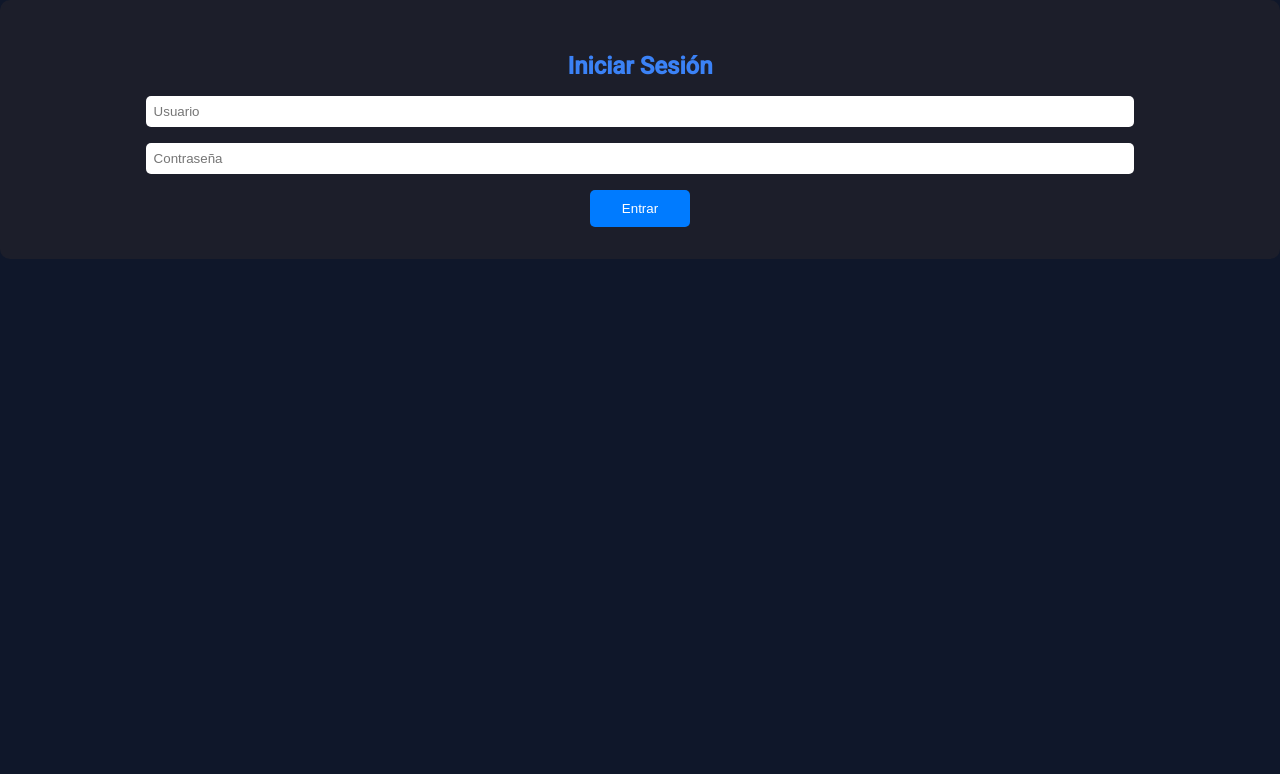
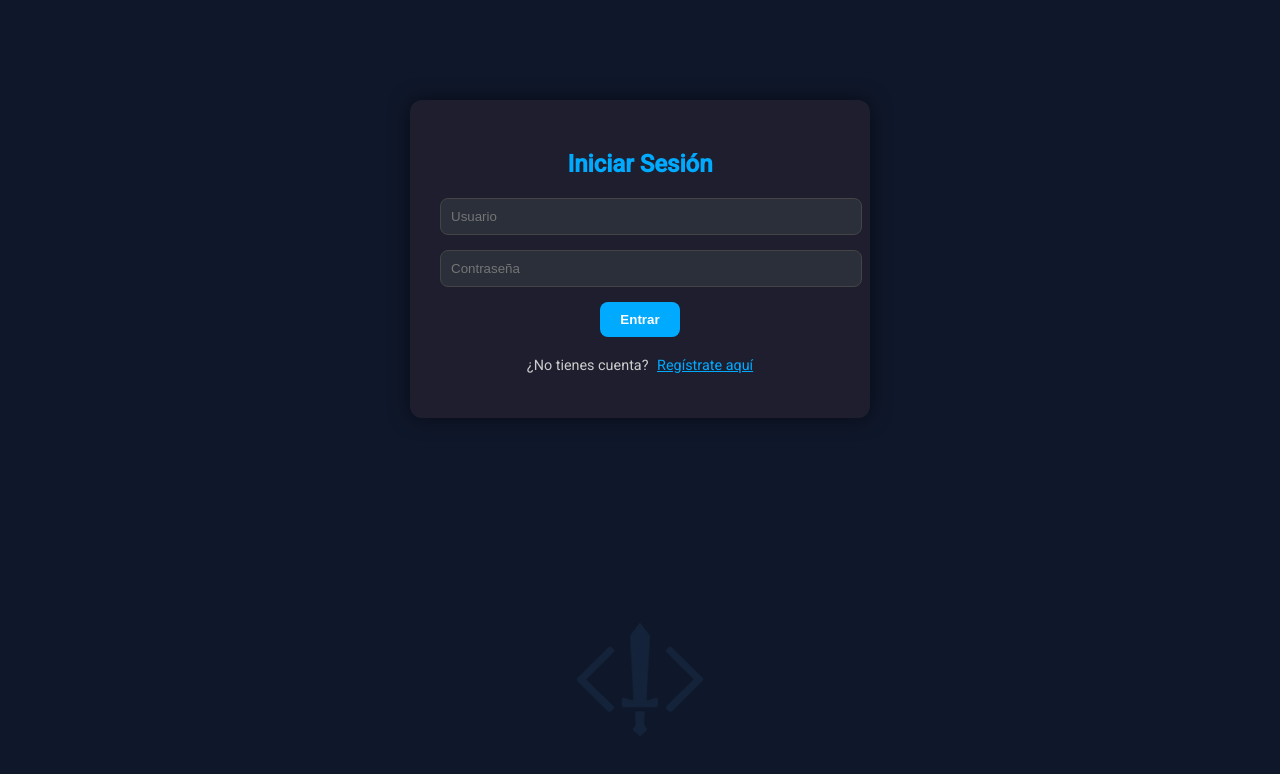
Before and after one commit to sergiioadan/code-battle-front, an Angular app: page /login in a window 1280 px wide. Shown: the top 774 px of the page. Built offline with nearby package versions, Linux system fonts and the light colour scheme.

Commit message:
feat: add logo in login and register

```diff
--- a/src/app/app.ts
+++ b/src/app/app.ts
@@ -3,6 +3,7 @@ import { RouterOutlet } from '@angular/router';
 import { TopbarComponent } from './pages/topbar/topbar';
 import { CommonModule } from '@angular/common';
 import { Router, NavigationEnd } from '@angular/router';
+
 
 
 @Component({
@@ -17,12 +18,25 @@ export class App {
   protected title = 'juego-interactivo';
   mostrarTopbar = true;
 
+
   constructor(private router: Router) {
     this.router.events.subscribe(event => {
       if (event instanceof NavigationEnd) {
-        const rutasSinTopbar = ['/', '/login', '/registro'];
+        const rutasSinTopbar = ['/inicio', '/login', '/register'];
+        const rutasConFondo = ['/login', '/register'];
+
         this.mostrarTopbar = !rutasSinTopbar.includes(event.urlAfterRedirects);
+
+        if (rutasConFondo.includes(event.urlAfterRedirects)) {
+          document.body.classList.add('fondo-logo');
+        } else {
+          document.body.classList.remove('fondo-logo');
+        }
+
+        console.log('URL después de redirección:', event.urlAfterRedirects);
       }
     });
+
+
 }
 }
--- a/src/app/pages/dashboard/dashboard.html
+++ b/src/app/pages/dashboard/dashboard.html
@@ -1,8 +1,15 @@
+
 <div class="dashboard-container">
-  <h1>Centro de Control</h1>
+  <h1 class="dashboard-title">Centro de Control</h1>
   <div class="dashboard-buttons">
-    <button class="dashboard-btn" (click)="irAInfoJugador()">🎮 Información del Jugador</button>
-    <button class="dashboard-btn" (click)="irAEstadisticas()">📊 Estadísticas</button>
-    <button class="dashboard-btn" (click)="jugar()">▶️ Jugar</button>
+    <button class="dashboard-btn"  (click)="irAInfoJugador()">
+      🎮 Información del Jugador
+    </button>
+    <button class="dashboard-btn"(click)="irAEstadisticas()">
+      📊 Estadísticas
+    </button>
+    <button class="dashboard-btn"(click)="jugar()">
+      ▶️ Jugar
+    </button>
   </div>
 </div>
--- a/src/app/pages/login/login.component.ts
+++ b/src/app/pages/login/login.component.ts
@@ -3,11 +3,13 @@ import { CommonModule } from '@angular/common';
 import { FormsModule } from '@angular/forms';
 import { AuthService } from '../../shared/services/auth.service';
 import { Router } from '@angular/router';
+import { RouterModule } from '@angular/router';
+
 
 @Component({
   selector: 'app-login',
   standalone: true,
-  imports: [CommonModule, FormsModule],
+  imports: [CommonModule, FormsModule,RouterModule],
   templateUrl: './login.html',
   styleUrls: ['./login.scss']
 })
--- a/src/app/pages/login/login.html
+++ b/src/app/pages/login/login.html
@@ -1,7 +1,16 @@
+<div class="login-wrapper">
   <div class="login-container">
     <h2>Iniciar Sesión</h2>
     <input type="text" [(ngModel)]="username" placeholder="Usuario" />
     <input type="password" [(ngModel)]="password" placeholder="Contraseña" />
     <button (click)="login()">Entrar</button>
     <p *ngIf="errorMessage" class="error">{{ errorMessage }}</p>
+
+    <p class="registro-link">
+      ¿No tienes cuenta?
+      <a routerLink="/register">Regístrate aquí</a>
+    </p>
   </div>
+
+  <div class="logo-fondo"></div>
+</div>
--- a/src/app/pages/login/login.scss
+++ b/src/app/pages/login/login.scss
@@ -1,30 +1,102 @@
 .login-container {
-  background: #1c1e2a;
-  color: white;
-  padding: 2rem;
-  border-radius: 10px;
+  max-width: 400px;
+  margin: 100px auto;
+  padding: 30px;
+  background-color: #1e1e2f;
+  border-radius: 12px;
+  box-shadow: 0 0 20px rgba(0, 0, 0, 0.5);
   text-align: center;
+  animation: fadeIn 0.5s ease-out;
+}
+
+.login-icon {
+  font-size: 2.5rem;
+  margin-bottom: 10px;
+}
+
+h2 {
+  color: #00aaff;
+  margin-bottom: 20px;
+}
 
 input {
-    display: block;
-    margin: 1rem auto;
-    padding: 0.5rem;
-    width: 80%;
-    border-radius: 5px;
-    border: none;
+  width: 100%;
+  margin-bottom: 15px;
+  padding: 10px;
+  border: 1px solid #444;
+  border-radius: 8px;
+  background-color: #2a2f3a;
+  color: white;
 }
 
 button {
-    background-color: #007bff;
+  background-color: #00aaff;
+  border: none;
+  padding: 10px 20px;
+  font-weight: bold;
   color: white;
-    border: none;
-    padding: 0.7rem 2rem;
-    border-radius: 5px;
+  border-radius: 8px;
   cursor: pointer;
+  transition: background-color 0.3s;
+
+  &:hover {
+    background-color: #008fcc;
+  }
 }
 
 .error {
-    color: red;
-    margin-top: 1rem;
+  margin-top: 10px;
+  color: #ff6b6b;
+}
+
+.registro-link {
+  margin-top: 20px;
+  font-size: 0.9rem;
+  color: #ccc;
+
+  a {
+    color: #00aaff;
+    text-decoration: underline;
+    margin-left: 5px;
+  }
+
+  a:hover {
+    color: #008fcc;
   }
 }
+.logo-fondo {
+  margin-top: 40px;
+  width: 310px;
+  height: 310px;
+  background-image: url('/assets/logo/codebattles-logo.png');
+  background-repeat: no-repeat;
+  background-size: contain;
+  background-position: center;
+  opacity: 0.12;
+  pointer-events: none;
+  z-index: 0;
+  animation: pulse 6s ease-in-out infinite;
+}
+
+@keyframes pulse {
+  0% {
+    transform: scale(1);
+    opacity: 0.12;
+  }
+  50% {
+    transform: scale(1.03);
+    opacity: 0.18;
+  }
+  100% {
+    transform: scale(1);
+    opacity: 0.12;
+  }
+}
+.login-wrapper {
+  display: flex;
+  flex-direction: column;
+  align-items: center;
+  justify-content: center;
+  height: 100vh; /* ocupa el alto completo de la ventana */
+  overflow: hidden;
+}
--- a/src/app/pages/registro/registro.html
+++ b/src/app/pages/registro/registro.html
@@ -1,10 +1,23 @@
-<div class="registro-container">
-  <h2>Registro</h2>
+<div class="registro-wrapper">
+  <div class="registro-container">
+    <h2>Registro</h2>
 
-<input [(ngModel)]="username" placeholder="Nombre de usuario" />
-<input [(ngModel)]="password" type="password" placeholder="Contraseña" />
-<button (click)="register()">Registrarse</button>
+    <input type="text" [(ngModel)]="username" placeholder="Nombre de usuario" />
+    <p *ngIf="usernameError" class="error">{{ usernameError }}</p>
 
-<div *ngIf="message" [ngClass]="{ 'success-msg': success, 'error-msg': !success }">
-  {{ message }}
+    <input type="password" [(ngModel)]="password" placeholder="Contraseña" />
+    <p *ngIf="passwordError" class="error">{{ passwordError }}</p>
+
+    <button (click)="register()">Registrarse</button>
+
+    <p *ngIf="message" [ngClass]="{ 'error': !success, 'success': success }">{{ message }}</p>
+
+    <p class="alternativa">
+      ¿Ya tienes cuenta?
+      <a routerLink="/login" class="link">Inicia sesión aquí</a>
+    </p>
+  </div>
+
+  <!-- Logo al fondo después del formulario -->
+  <div class="logo-fondo"></div>
 </div>
--- a/src/app/pages/registro/registro.scss
+++ b/src/app/pages/registro/registro.scss
@@ -1,50 +1,154 @@
 .registro-container {
-  max-width: 400px;
-  margin: 0 auto;
-  padding: 2rem;
-  background-color: #1f1f1f;
-  border-radius: 1rem;
-  color: white;
-
-  h2 {
+  max-width: 360px;
+  margin: 120px auto;
+  padding: 30px 20px;
+  background-color: #1e1e2f;
+  border-radius: 12px;
+  box-shadow: 0 0 20px rgba(0, 0, 0, 0.5);
+  animation: fadeIn 0.6s ease-out;
   text-align: center;
-    margin-bottom: 1rem;
+  box-sizing: border-box;
+    position: relative;
+  z-index: 1;
 }
 
-  input {
-    display: block;
-    width: 100%;
-    padding: 0.5rem;
-    margin: 0.5rem 0;
-    border: none;
-    border-radius: 0.5rem;
-  }
-
-  button {
-    width: 100%;
-    padding: 0.5rem;
-    background-color: #007bff;
-    border: none;
-    border-radius: 0.5rem;
-    color: white;
+.registro-container h2 {
+  color: #00aaff;
+  font-size: 24px;
+  margin-bottom: 25px;
   font-weight: bold;
 }
 
-  .error {
-    color: red;
-    margin-top: 1rem;
+.registro-container input {
+  width: 100%;
+  padding: 10px;
+  margin-bottom: 6px;
+  border-radius: 8px;
+  border: none;
+  background-color: #2a2f3a;
+  color: white;
+  font-size: 14px;
+  box-shadow: inset 0 0 3px rgba(0, 0, 0, 0.2);
+  box-sizing: border-box;
+}
+
+.registro-container input::placeholder {
+  color: #aaa;
+}
+
+.registro-container button {
+  width: 90%;
+  padding: 10px;
+  background-color: #00aaff;
+  color: white;
+  font-weight: bold;
+  border: none;
+  border-radius: 8px;
+  font-size: 14px;
+  cursor: pointer;
+  transition: background-color 0.3s ease;
+  margin-top: 10px;
+}
+
+.registro-container button:hover {
+  background-color: #008fcc;
+}
+
+.registro-container .error {
+  color: #ff5c5c;
+  font-size: 13px;
+  margin: 0 0 8px;
+  text-align: left;
+}
+
+.registro-container .success {
+  color: #00ff88;
+  font-weight: bold;
+  font-size: 14px;
+  margin-top: 10px;
   text-align: center;
 }
-  .success-msg {
-  color: #00e676;
-  margin-top: 1rem;
-  font-weight: bold;
+
+.registro-container .alternativa {
+  margin-top: 18px;
+  font-size: 14px;
+  color: #ccc;
 }
 
-.error-msg {
-  color: #ff5252;
-  margin-top: 1rem;
+.registro-container .alternativa .link {
+  color: #00aaff;
+  text-decoration: none;
   font-weight: bold;
+  margin-left: 4px;
 }
 
+.registro-container .alternativa .link:hover {
+  text-decoration: underline;
 }
+
+@keyframes fadeIn {
+  from {
+    opacity: 0;
+    transform: translateY(20px);
+  }
+  to {
+    opacity: 1;
+    transform: translateY(0);
+  }
+}
+
+html, body {
+  height: 100%;
+  margin: 0;
+  padding: 0;
+}
+
+.registro-wrapper {
+  display: flex;
+  flex-direction: column;
+  justify-content: center;
+  align-items: center;
+  min-height: 100vh; /* que ocupe toda la pantalla */
+  background-color: #0d1117; /* tu color base */
+  overflow: hidden;
+  position: relative;
+}
+
+.registro-container {
+  max-width: 360px;
+  padding: 30px 20px;
+  background-color: #1e1e2f;
+  border-radius: 12px;
+  box-shadow: 0 0 20px rgba(0, 0, 0, 0.5);
+  animation: fadeIn 0.6s ease-out;
+  text-align: center;
+  box-sizing: border-box;
+  z-index: 1;
+}
+@keyframes pulse {
+  0% {
+    transform: scale(1);
+    opacity: 0.12;
+  }
+  50% {
+    transform: scale(1.03);
+    opacity: 0.18;
+  }
+  100% {
+    transform: scale(1);
+    opacity: 0.12;
+  }
+}
+.logo-fondo {
+  margin-top: 40px;
+  width: 310px;
+  height: 310px;
+  background-image: url('/assets/logo/codebattles-logo.png');
+  background-repeat: no-repeat;
+  background-size: contain;
+  background-position: center;
+  opacity: 0.12;
+  pointer-events: none;
+  z-index: 0;
+  animation: pulse 6s ease-in-out infinite;
+}
--- a/src/app/pages/topbar/topbar.ts
+++ b/src/app/pages/topbar/topbar.ts
@@ -66,7 +66,7 @@ indiceSeleccionado = -1;
   }
 
   irAJugar() {
-    this.router.navigate(['/jugar']);
+    this.router.navigate(['/seleccion-nivel']);
   }
 
   irARanking() {
@@ -79,6 +79,6 @@ indiceSeleccionado = -1;
 
   logout() {
     localStorage.removeItem('token');
-    this.router.navigate(['/']);
+    this.router.navigate(['/inicio']);
   }
 }
--- a/src/index.html
+++ b/src/index.html
@@ -9,6 +9,8 @@
   <link rel="icon" type="image/x-icon" href="favicon.ico">
   <link href="https://fonts.googleapis.com/css2?family=Roboto:wght@300;400;500&display=swap" rel="stylesheet">
   <link href="https://fonts.googleapis.com/icon?family=Material+Icons" rel="stylesheet">
+  <link rel="preload" as="image" href="/assets/logo/codebattles-logo.png">
+
 </head>
 <body class="mat-typography">
   <app-root></app-root>
```
Also changed, not shown: src/app/pages/dashboard/dashboard.scss (+45 -29 lines), src/app/pages/registro/registro.ts (+18 -4 lines), src/styles.scss (line endings or trailing spaces). Lines whose indentation alone changed are shown as unchanged.
